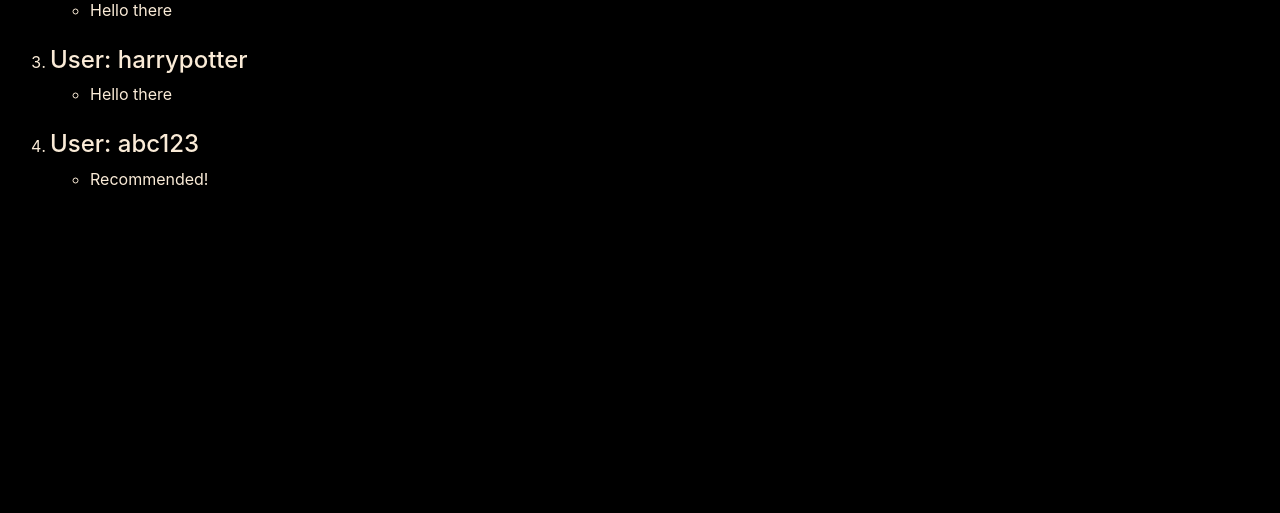
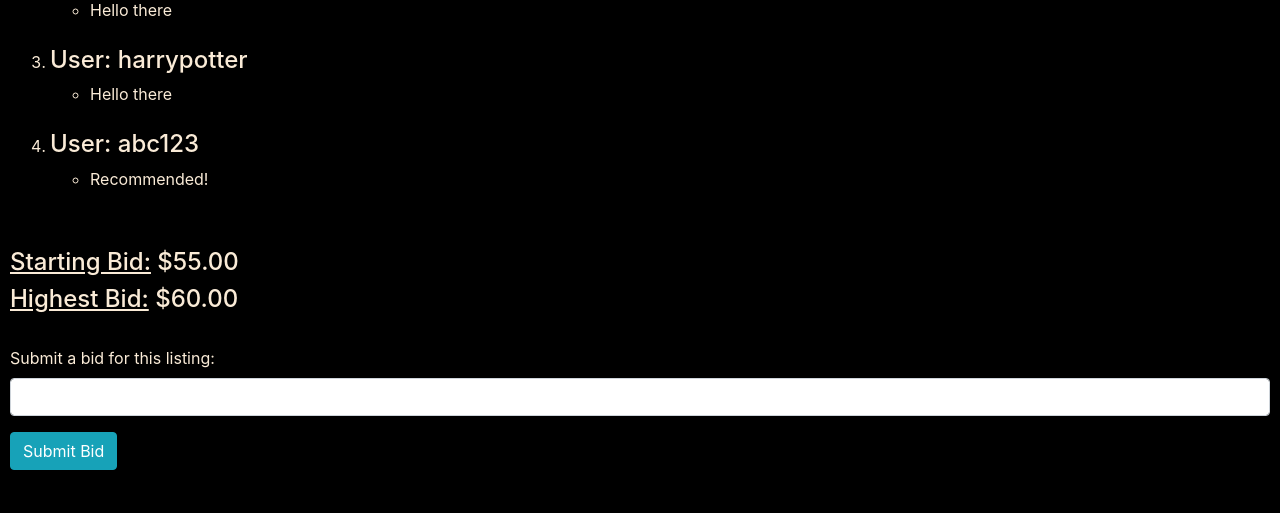
Before and after one commit to e0406370/web50, a Django app: page /listing/id/2 in a window 1280 px wide. Shown: the part 967-1480 px from the top of the page. Before the commit the page ends 1152 px from the top, so only its background shows below. Run offline with Django 4.2, Linux system fonts and the light colour scheme; a user stored in the database is signed in; data comes from the database, SQL or seed files in the repository; both versions use the stored data as it was after the commit; some libraries are stand-ins or nearby versions.

Commit message:
Project 2 => updated bid form without validation

```diff
--- a/project_2_commerce/auctions/templates/auctions/listing.html
+++ b/project_2_commerce/auctions/templates/auctions/listing.html
@@ -100,6 +100,38 @@
     {% else %}
         <h3>No comments available.</h3>
     {% endif %}
+    <hr />
+
+    {% if user.is_authenticated %}
+      <h4>
+        <u>Starting Bid:</u>
+        ${{ listing.starting_bid | floatformat:2 }}
+      </h4>
+      <h4>
+        <u>Highest Bid:</u>
+        ${{ highest_bid | floatformat:2 }}
+      </h4>
+      <br />
+      <form action="{% url 'addbid' listing.id %}" method="post">
+
+        {% csrf_token %}
+
+        <div class="form-group">
+          <label for="bid">Submit a bid for this listing:</label>
+          <input
+            type="number"
+            class="form-control"
+            id="bid"
+            name="bid"
+          >
+        </div>
+
+        <button type="submit" class="btn btn-info">
+          Submit Bid
+        </button>
+      </form>
+      <hr />
+    {% endif %}
 
   {% endif %}
 
--- a/project_2_commerce/auctions/urls.py
+++ b/project_2_commerce/auctions/urls.py
@@ -18,5 +18,6 @@ urlpatterns = [
     path("watchlist/delete/<int:listing_id>", views.delete_from_watchlist, name="watchlistdelete"),
     path("watchlist", views.view_watchlist, name="watchlist"),
 
-    path("addcomment/add/<int:listing_id>", views.add_comment, name="addcomment")
+    path("addcomment/<int:listing_id>", views.add_comment, name="addcomment"),
+    path("addbid/<int:listing_id>", views.add_bid, name="addbid")
 ]
--- a/project_2_commerce/auctions/views.py
+++ b/project_2_commerce/auctions/views.py
@@ -8,7 +8,7 @@ from django.urls import reverse
 
 from auctions import util
 
-from .models import Comment, Listing, User
+from .models import Bid, Comment, Listing, User
 
 
 def index(request):
@@ -278,3 +278,23 @@ def add_comment(request, listing_id):
         new_comment.save()
 
     return redirect('listing', listing_id=selected_listing.id)
+
+
+@login_required
+def add_bid(request, listing_id):
+
+    selected_listing = util.get_listing_by_id(listing_id)
+    current_user = request.user
+
+    if (request.method == "POST"):
+
+        bid_amount = request.POST.get("bid")
+
+        new_bid = Bid(
+            bid_amount=bid_amount,
+            bid_user=current_user,
+            bid_listing=selected_listing,
+        )
+        new_bid.save()
+
+    return redirect('listing', listing_id=selected_listing.id)
```
Also changed, not shown: project_2_commerce/db.sqlite3.
